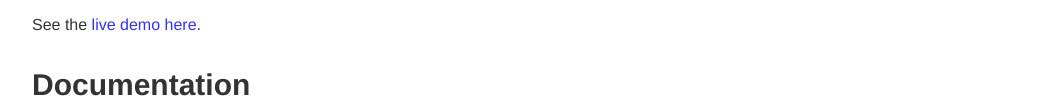
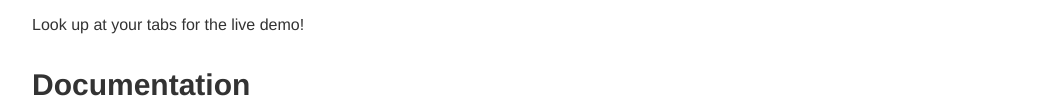
Before and after one commit to lipka/piecon, a plain HTML site: page index.html in a window 1280 px wide. Shown: the part 500-603 px from the top of the page, without its empty margins (116-1163 px from the left). Drawn offline with Linux system fonts and the light colour scheme.

Commit message:
Fix that meta meta reference.

```diff
--- a/index.html
+++ b/index.html
@@ -98,7 +98,7 @@ h5 {
 <p>A tiny javascript library for dynamically generating pie charts in your favicons.</p>
 <p align="center"><img src="https://github.com/lipka/piecon/blob/master/example/screenshot.png?raw=true"></p>
 
-<p>See the <a href="http://lipka.github.com/piecon/">live demo here</a>.</p>
+<p>Look up at your tabs for the live demo!</p>
 <h2>Documentation</h2>
 <h3>Basic usage</h3>
 <pre><code>
```
